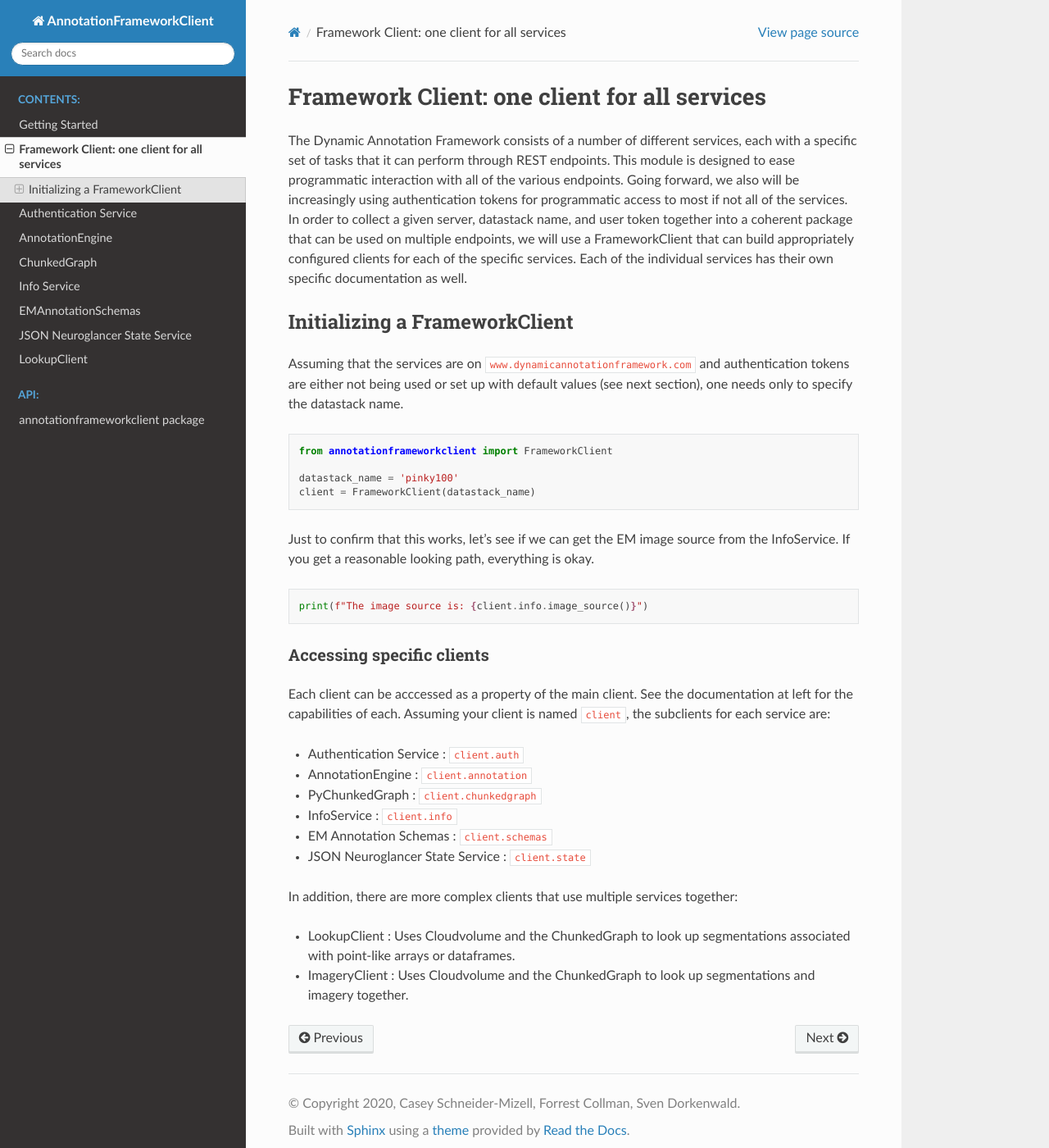
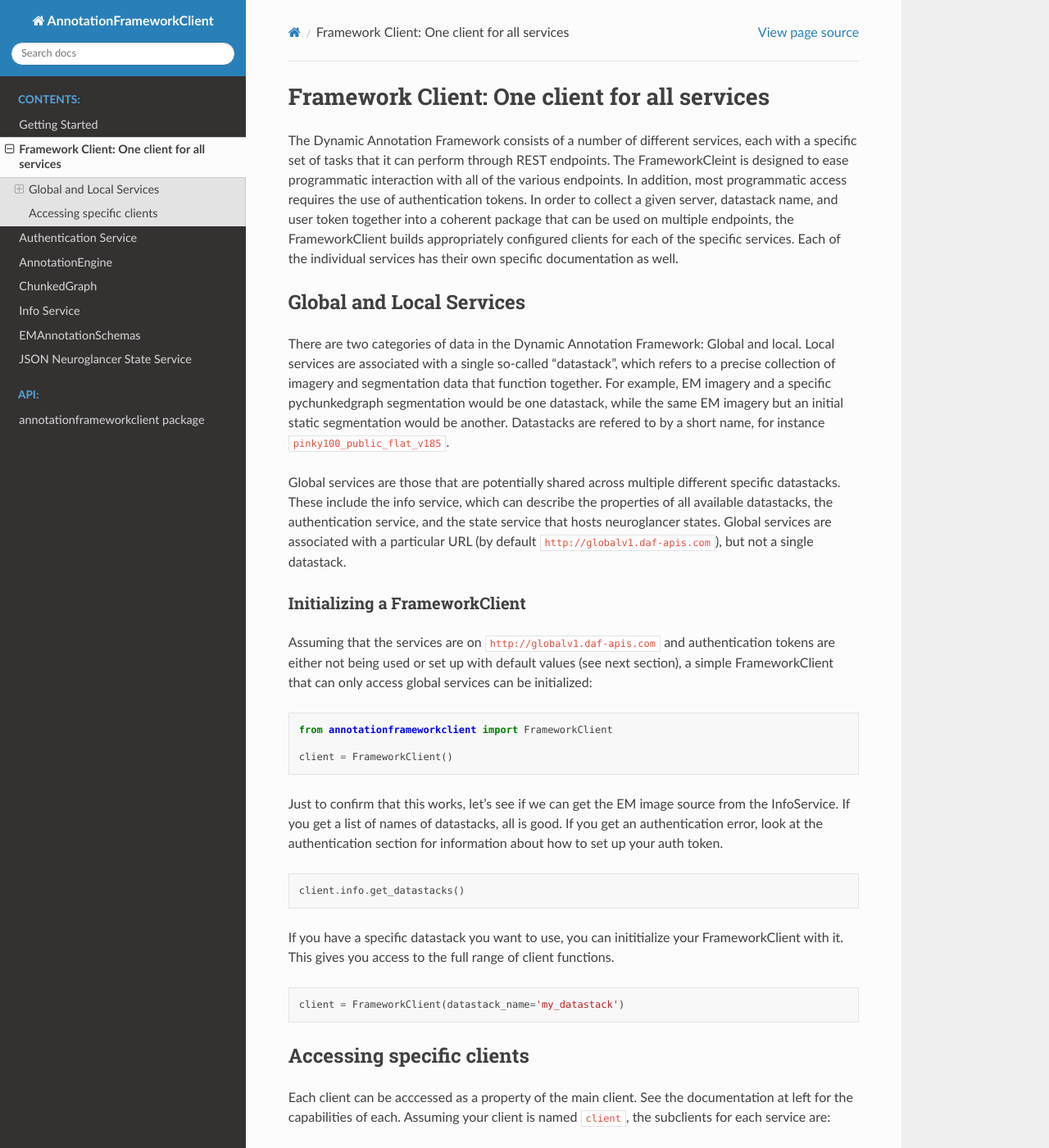
Before and after one commit to CAVEconnectome/CAVEclient, a Sphinx documentation site: the page built from docs/guide/framework.rst, in a window 1280 px wide and 1400 px high. Shown: the whole window at 82% size. Built offline with Sphinx 7.4.7 and the Read the Docs theme 2.0.0, drawn with Linux system fonts in a browser that asks for light colours.

Commit message:
Update docs

```diff
--- a/docs/guide/framework.rst
+++ b/docs/guide/framework.rst
@@ -1,38 +1,61 @@
-Framework Client: one client for all services
+Framework Client: One client for all services
 =============================================
 
 The Dynamic Annotation Framework consists of a number of different
 services, each with a specific set of tasks that it can perform through
-REST endpoints. This module is designed to ease programmatic interaction
-with all of the various endpoints. Going forward, we also will be
-increasingly using authentication tokens for programmatic access to most
-if not all of the services. In order to collect a given server, datastack
-name, and user token together into a coherent package that can be used
-on multiple endpoints, we will use a FrameworkClient that can build
-appropriately configured clients for each of the specific services. Each of the individual services has their own specific documentation as well.
+REST endpoints.
+The FrameworkCleint is designed to ease programmatic interaction
+with all of the various endpoints.
+In addition, most programmatic access requires the use of authentication tokens.
+In order to collect a given server, datastack name, and user token together into a coherent package that can be used
+on multiple endpoints, the FrameworkClient builds
+appropriately configured clients for each of the specific services.
+Each of the individual services has their own specific documentation as well.
+
+Global and Local Services
+~~~~~~~~~~~~~~~~~~~~~~~~~
+
+There are two categories of data in the Dynamic Annotation Framework: Global and local.
+Local services are associated with a single so-called "datastack", which refers to a precise collection of imagery and segmentation data that function together.
+For example, EM imagery and a specific pychunkedgraph segmentation would be one datastack, while the same EM imagery but an initial static segmentation would be another.
+Datastacks are refered to by a short name, for instance ``pinky100_public_flat_v185``.
+
+Global services are those that are potentially shared across multiple different specific datastacks.
+These include the info service, which can describe the properties of all available datastacks,
+the authentication service, and the state service that hosts neuroglancer states.
+Global services are associated with a particular URL (by default ``http://globalv1.daf-apis.com``),
+but not a single datastack.
 
 Initializing a FrameworkClient
 ^^^^^^^^^^^^^^^^^^^^^^^^^^^^^^
 
-Assuming that the services are on ``www.dynamicannotationframework.com``
+Assuming that the services are on ``http://globalv1.daf-apis.com``
 and authentication tokens are either not being used or set up with
-default values (see next section), one needs only to specify the datastack
-name.
+default values (see next section), a simple FrameworkClient that can
+only access global services can be initialized:
 
 .. code:: python
 
     from annotationframeworkclient import FrameworkClient
 
-    datastack_name = 'pinky100'
-    client = FrameworkClient(datastack_name)
+    client = FrameworkClient()
 
 Just to confirm that this works, let’s see if we can get the EM image
-source from the InfoService. If you get a reasonable looking path,
-everything is okay.
+source from the InfoService.
+If you get a list of names of datastacks, all is good. If you get an authentication error,
+look at the authentication section for information about how to set up your auth token.
 
 .. code:: python
 
-    print(f"The image source is: {client.info.image_source()}")
+    client.info.get_datastacks()
+
+If you have a specific datastack you want to use, you can inititialize your FrameworkClient with it.
+This gives you access to the full range of client functions.
+
+.. code:: python
+
+    client = FrameworkClient(datastack_name='my_datastack')
+
 
 Accessing specific clients
 ~~~~~~~~~~~~~~~~~~~~~~~~~~
@@ -44,8 +67,3 @@ Each client can be acccessed as a property of the main client. See the documenta
 * InfoService : ``client.info``
 * EM Annotation Schemas : ``client.schemas``
 * JSON Neuroglancer State Service : ``client.state``
-
-In addition, there are more complex clients that use multiple services together:
-
-* LookupClient : Uses Cloudvolume and the ChunkedGraph to look up segmentations associated with point-like arrays or dataframes.
-* ImageryClient : Uses Cloudvolume and the ChunkedGraph to look up segmentations and imagery together.
--- a/docs/guide/info.rst
+++ b/docs/guide/info.rst
@@ -15,7 +15,7 @@ An InfoClient is accessed at ``client.info``.
     print(f"This is an info client for {client.info.datastack_name} on {client.info.server_address}")
 
 Accessing datastack information
-^^^^^^^^^^^^^^^^^^^^^^^^^^^^^
+^^^^^^^^^^^^^^^^^^^^^^^^^^^^^^^
 
 All of the information accessible for the datastack can be seen as a dict
 using ``get_datastack_info()``.
--- a/docs/index.rst
+++ b/docs/index.rst
@@ -13,7 +13,6 @@ Welcome to AnnotationFrameworkClient's documentation!
    guide/info
    guide/schemas
    guide/state
-   guide/lookup
 
 
 API
```
Also changed, not shown: docs/api/annotationframeworkclient.rst (+38 -33 lines), docs/guide/intro.rst (+4 -4 lines), docs/guide/lookup.rst (deleted, +0 -74 lines), docs/guide/state.rst (+13 -0 lines), 2 other files.
